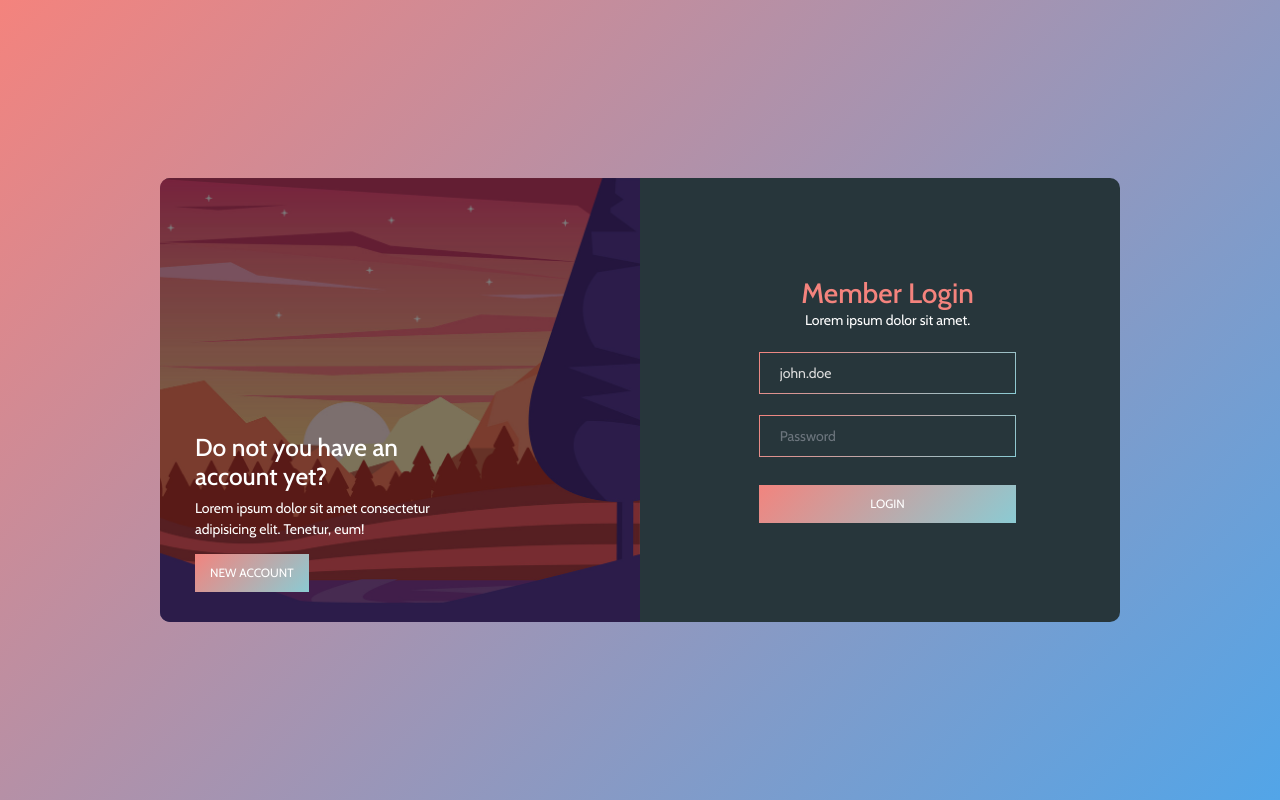
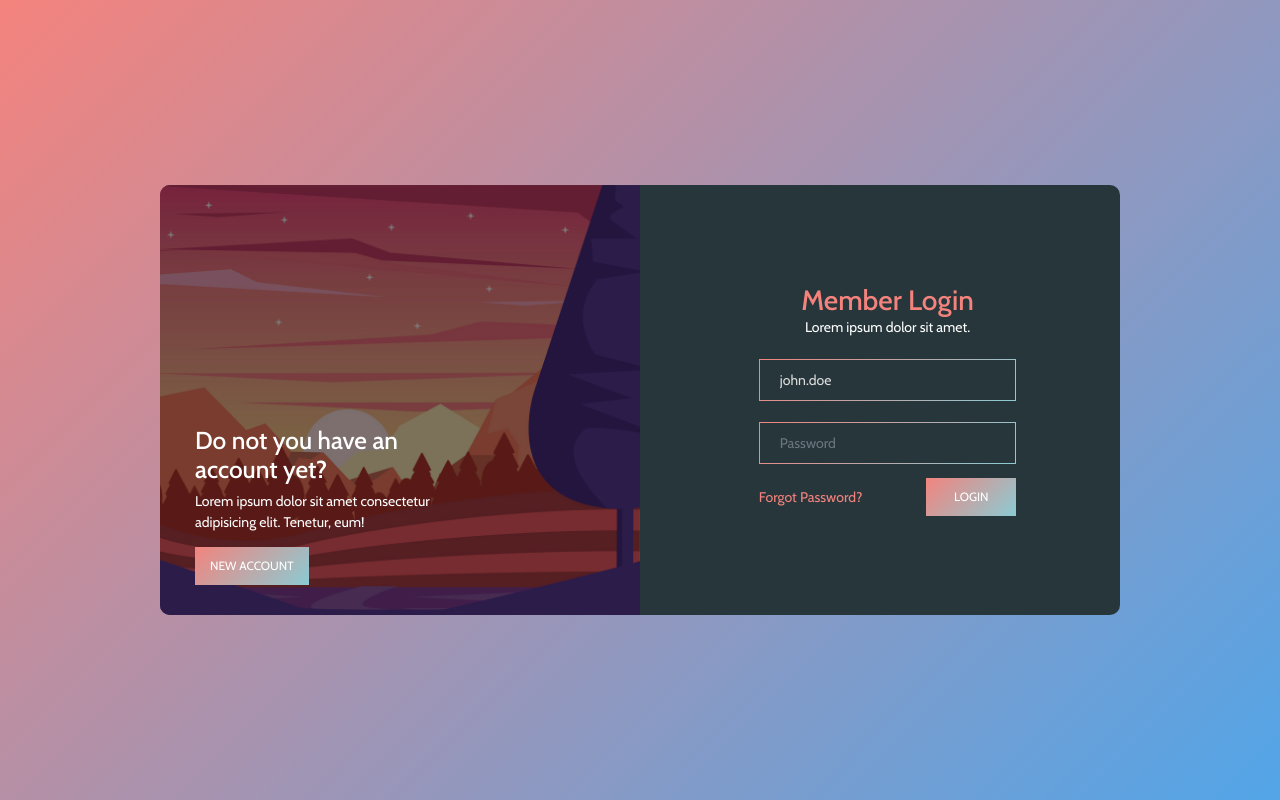
Before and after one commit to C3maLi/sweet-login-form, a website: page public/index.html in a window 1280 px wide. Drawn offline with nearby package versions, Linux system fonts and the light colour scheme.

Commit message:
Add forgot password tag.

```diff
--- a/public/assets/css/style.css
+++ b/public/assets/css/style.css
@@ -8,6 +8,14 @@
   font-family: 'Cabin';
   font-size: 14px;
   background: linear-gradient(135deg, #f4837d 0%, #52a5e8 100%);
+}
+a {
+  color: #f4837d;
+  transition: color 0.2s ease;
+}
+a:hover {
+  text-decoration: none;
+  color: #52a5e8;
 }
 
 .container {
@@ -24,13 +32,13 @@
   border-radius: 10px;
   overflow: hidden;
   opacity: 0;
-  animation: fadeIn 0.7s ease both;
+  animation: fadeInUp 0.7s ease both;
 }
 
-@keyframes fadeIn {
+@keyframes fadeInUp {
   from {
     opacity: 0;
-    transform: translate3d(0, 10%, 0);
+    transform: translate3d(0, 15%, 0);
   }
   to {
     opacity: 1;
--- a/public/index.html
+++ b/public/index.html
@@ -35,7 +35,14 @@
               <div class="form-group mt-4">
                 <input type="password" class="form-control" placeholder="Password">
               </div>
-              <button type="submit" class="w-100 btn btn-primary mt-3"><span>LOGIN</span></button>
+              <div class="row d-flex align-items-center text-left mt-3">
+                <div class="col-md-7">
+                  <a href="#">Forgot Password?</a>
+                </div>
+                <div class="col-md-5">
+                  <button type="submit" class="w-100 btn btn-primary"><span>LOGIN</span></button>
+                </div>
+              </div>
             </form>
           </div>
         </div>
```
